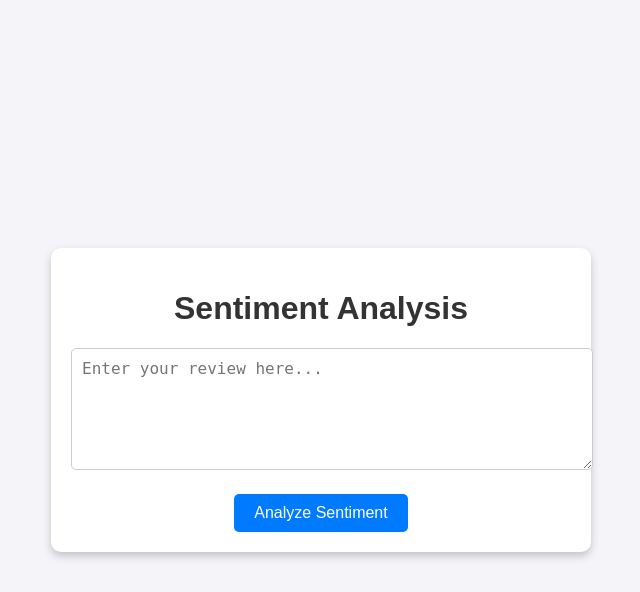
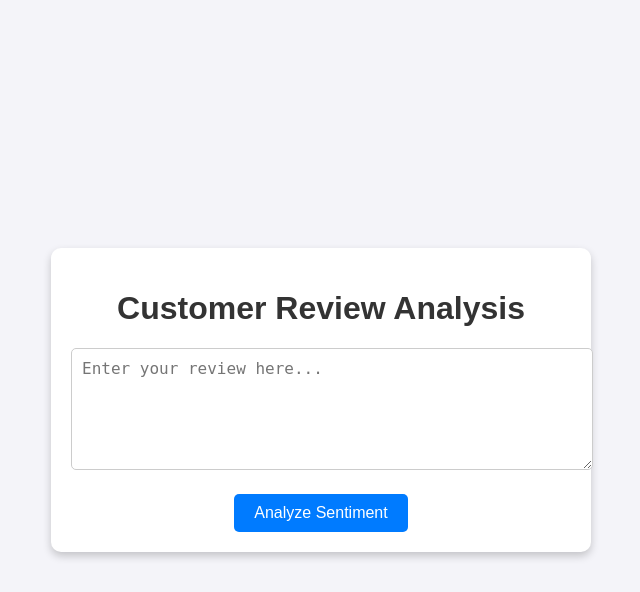
Before and after one commit to lalit-singla/machine_learning_project, a Flask app: page / in a window 1280 px wide. Shown: the top 592 px of the page, without its empty margins (319-959 px from the left). Run offline with Flask 3, Linux system fonts and the light colour scheme; parts of the project's set-up code (start-up, migrations or seed data) failed here and were passed over.

Commit message:
commited

```diff
--- a/templates/index.html
+++ b/templates/index.html
@@ -56,7 +56,7 @@
 </head>
 <body>
     <div class="container">
-        <h1>Sentiment Analysis</h1>
+        <h1>Customer Review Analysis</h1>
         <form method="POST" action="/predict">
             <textarea name="review" placeholder="Enter your review here..." required></textarea>
             <br>
```
